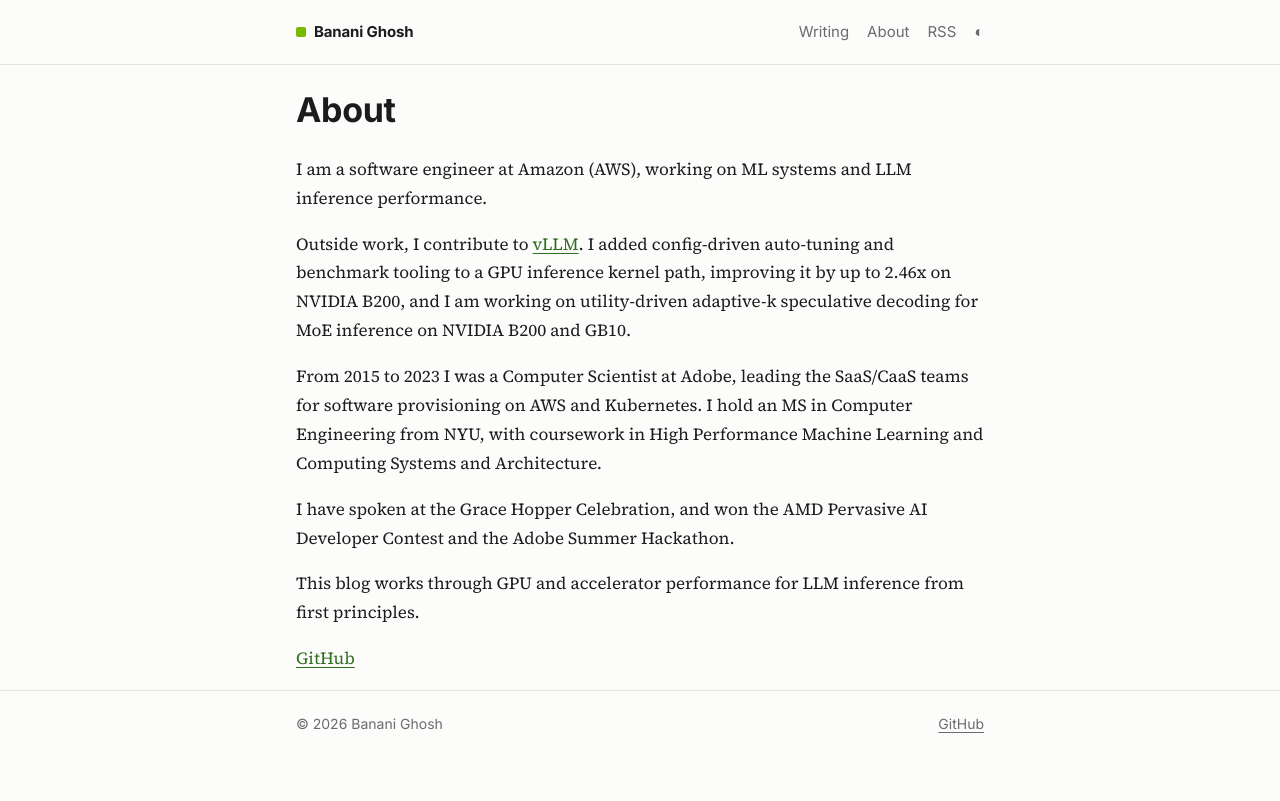
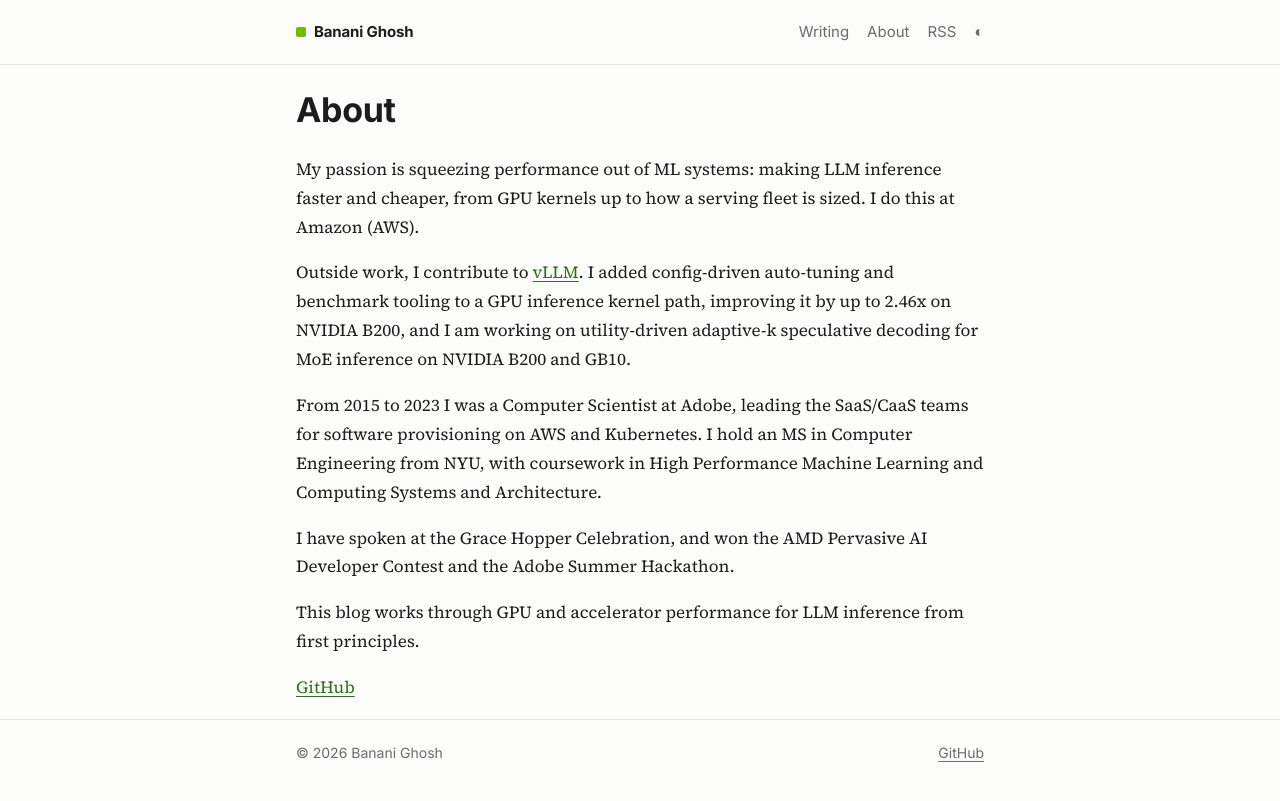
Before and after one commit to bananighosh/bananighosh.github.io, a Jekyll site: the page built from about.md, in a window 1280 px wide. Shown: the top 801 px of the page. Built offline with Jekyll 4.4.1, drawn with Linux system fonts in a browser that asks for light colours.

Commit message:
About: lead with performance
Co-Authored-By: Claude Opus 5.5 <noreply@anthropic.com>
Claude-Session: https://claude.ai/code/session_01K2HJxVzaKNb3x7zQA1gymF

```diff
--- a/about.md
+++ b/about.md
@@ -6,7 +6,7 @@ permalink: /about/
 
 # About
 
-I am a software engineer at Amazon (AWS), working on ML systems and LLM inference performance.
+My passion is squeezing performance out of ML systems: making LLM inference faster and cheaper, from GPU kernels up to how a serving fleet is sized. I do this at Amazon (AWS).
 
 Outside work, I contribute to [vLLM](https://github.com/vllm-project/vllm). I added config-driven auto-tuning and benchmark tooling to a GPU inference kernel path, improving it by up to 2.46x on NVIDIA B200, and I am working on utility-driven adaptive-k speculative decoding for MoE inference on NVIDIA B200 and GB10.
 
```
